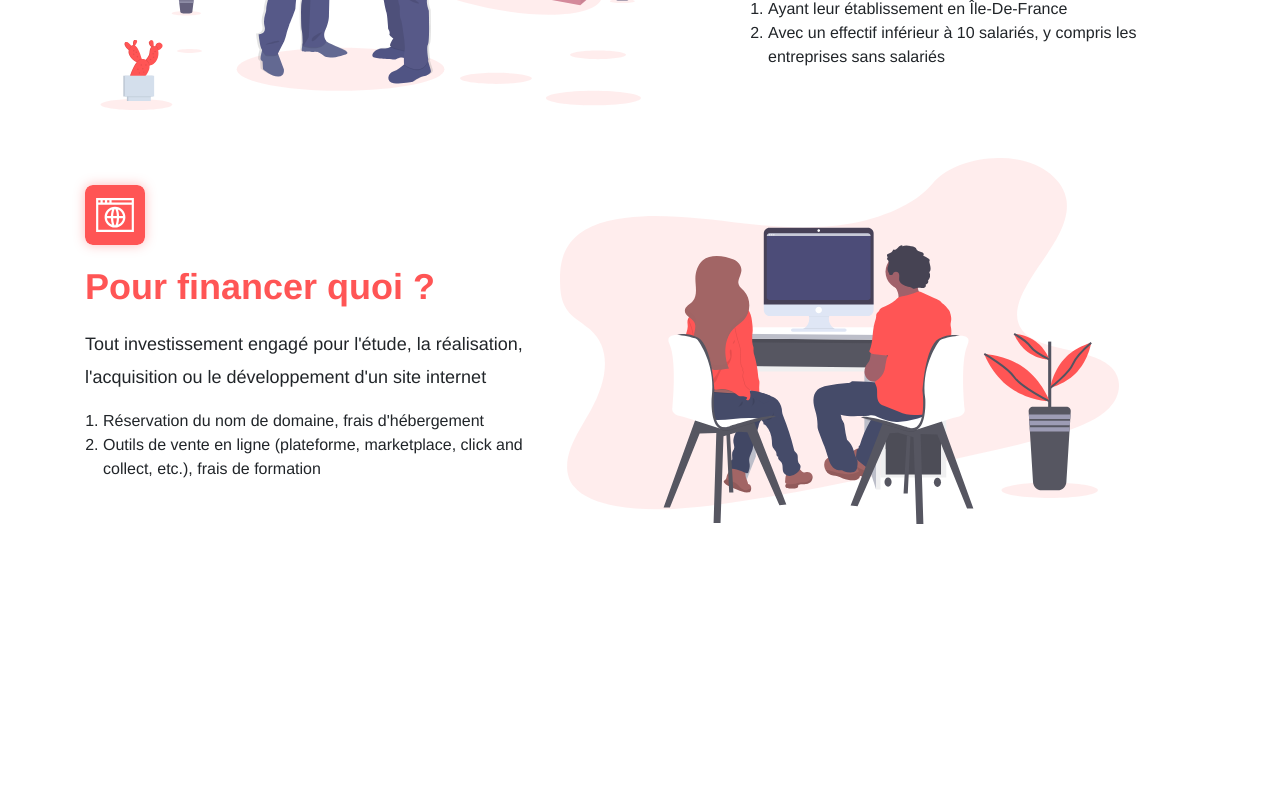
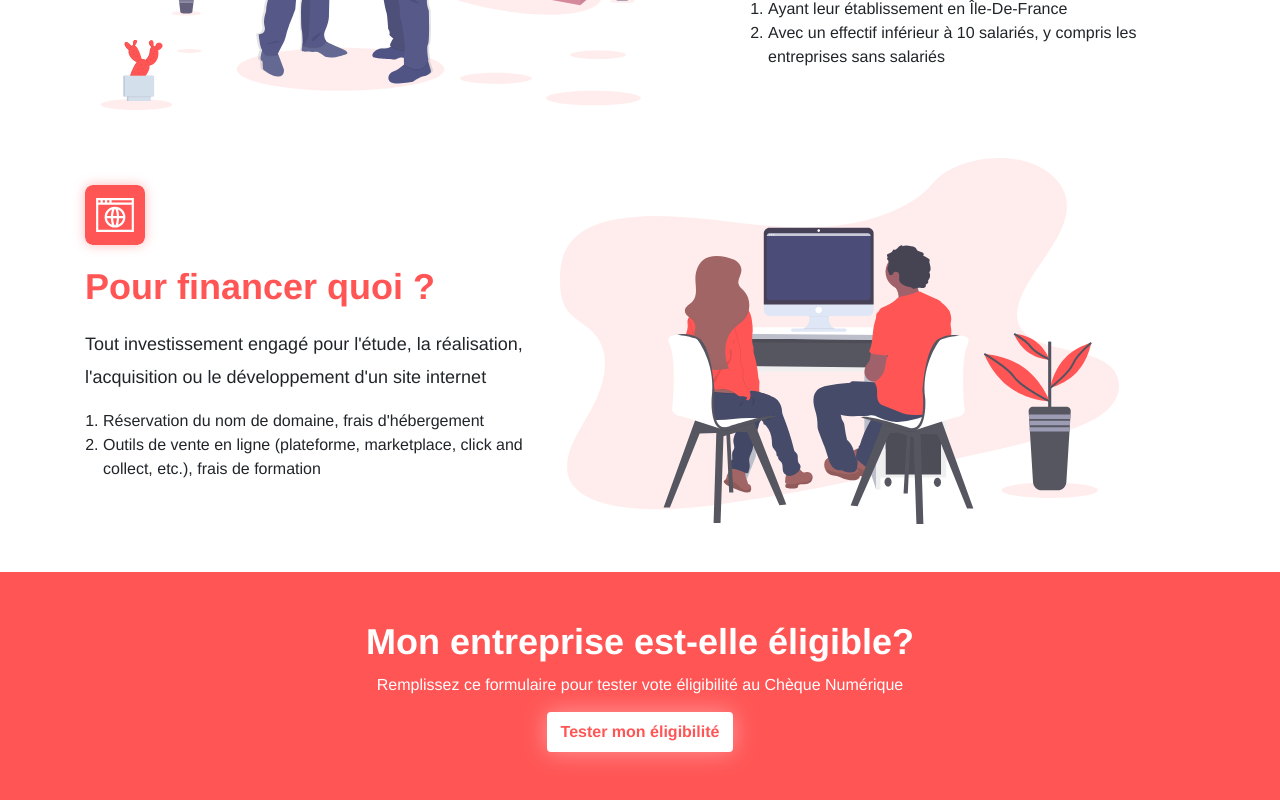
Before and after one commit to dc-tardigrade/dc-tardigrade.github.io, a Vue app: page / in a window 1280 px wide. Shown: the part 1038-1838 px from the top of the page. Before the commit the page ends 1610 px from the top, so only its background shows below. Built offline with nearby package versions, Linux system fonts and the light colour scheme.

Commit message:
add Banner component

```diff
--- /dev/null
+++ b/src/components/Banner.vue
@@ -0,0 +1,46 @@
+<template>
+  <div class="banner py-5 align-items-stretch">
+    <h2 class="h2 banner__title">Mon entreprise est-elle éligible?</h2>
+    <div class="banner__content align-items-stretch">
+      <div class="banner__subtitle">
+        Remplissez ce formulaire pour tester vote éligibilité au Chèque Numérique
+      </div>
+      <a class="btn banner__btn" href="#">Tester mon éligibilité</a>
+    </div>
+  </div>
+</template>
+
+<script>
+  export default {
+    name: 'Banner'
+  }
+</script>
+
+<style lang="scss">
+.banner {
+  background: var(--primary);
+  color: #fff;
+  text-align: center;
+
+  &__title {
+    font-weight: bold;
+    font-size: 36px;
+    margin-bottom: 10px;
+  }
+
+  &__btn {
+    margin-top: 15px;
+    background: #fff;
+    color: var(--primary);
+    font-weight: bold;
+    filter: drop-shadow(0px 0px 12px rgba(255, 255, 255, 0.4));
+    border: 2px solid #fff;
+
+    &:hover {
+      background: var(--primary);
+      border: 2px solid #fff;
+      color: #fff;
+    }
+  }
+}
+</style>
--- a/src/components/Checkerboard.vue
+++ b/src/components/Checkerboard.vue
@@ -1,5 +1,5 @@
 <template>
-
+  <div class="container">
     <div class="checkerboard">
       <div class="row align-items-center my-5">
         <div class="d-none d-sm-block col-sm-6">
@@ -35,6 +35,7 @@
         </div>
         <div class="d-none d-sm-block col-sm-6">
           <img class="img-responsive" src="/img/checkerboard-illustration-2.svg" alt="">
+        </div>
       </div>
     </div>
   </div>
--- a/src/components/Hero.vue
+++ b/src/components/Hero.vue
@@ -1,4 +1,5 @@
 <template>
+  <div class="container">
     <div class="hero">
       <div class="container">
         <div class="row align-items-center">
@@ -11,6 +12,7 @@
           </div>
           <div class="d-none d-sm-block col-sm-6">
             <img class="img-responsive" src="/img/hero-illustration.svg" alt="">
+          </div>
         </div>
       </div>
     </div>
@@ -45,7 +47,7 @@
     font-size: 14px;
     background: var(--primary);
 
-    :hover {
+    &:hover {
       background: #fff;
       color: var(--primary) !important;
       border-color: transparent !important;
--- a/src/views/Home.vue
+++ b/src/views/Home.vue
@@ -1,23 +1,22 @@
 <template>
   <div class="page page-home">
-    <div class="container">
-
-
-      <Hero></Hero>
-      <Checkerboard></Checkerboard>
-    </div>
+    <Hero></Hero>
+    <Checkerboard></Checkerboard>
+    <Banner></Banner>
   </div>
 </template>
 
 <script>
 import Hero from '@/components/Hero';
 import Checkerboard from '@/components/Checkerboard';
+import Banner from '@/components/Banner';
 
 export default {
   name: 'Home',
   components: {
     Hero,
-    Checkerboard
+    Checkerboard,
+    Banner
   }
 }
 </script>
```
Lines whose indentation alone changed are shown as unchanged.
